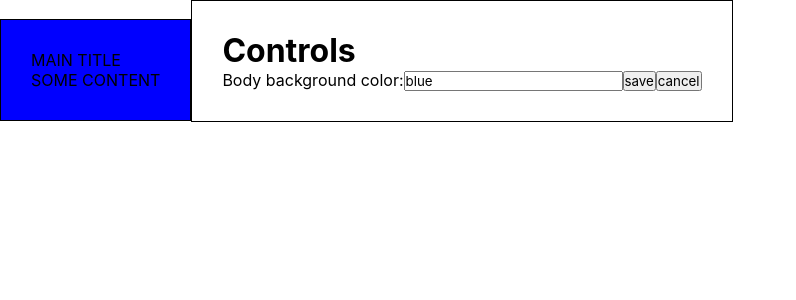
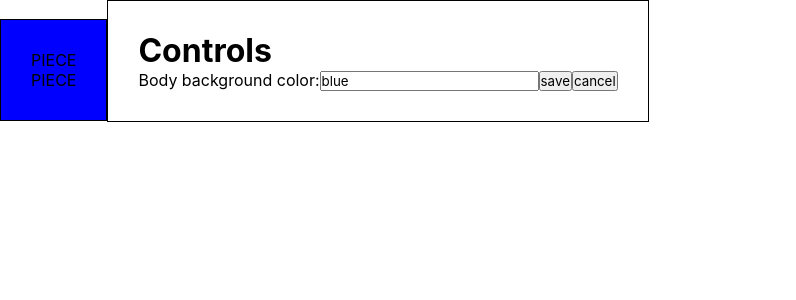
Before and after one commit to bananno/designer, a React (Create React App) app: page / in a window 1280 px wide. Shown: the top 300 px of the page, without its empty margins (0-796 px from the left). Built offline with nearby package versions, Linux system fonts and the light colour scheme.

Commit message:
Move canvas pieces to own component

```diff
--- a/src/Canvas/Canvas.js
+++ b/src/Canvas/Canvas.js
@@ -1,12 +1,13 @@
 import React, { Component } from 'react';
+import Piece from '../Piece/Piece.js';
 
 class Canvas extends Component {
   render() {
     var bodyBackgroundColor = this.props.style['body-background-color'];
     return (
       <div className="block" style={{"backgroundColor": bodyBackgroundColor}}>
-        <div>MAIN TITLE</div>
-        <div>SOME CONTENT</div>
+        <Piece/>
+        <Piece/>
       </div>
     );
   }
--- /dev/null
+++ b/src/Piece/Piece.js
@@ -0,0 +1,13 @@
+import React, { Component } from 'react';
+
+class Piece extends Component {
+  render() {
+    return (
+      <div>
+        PIECE
+      </div>
+    );
+  }
+}
+
+export default Piece;
```
